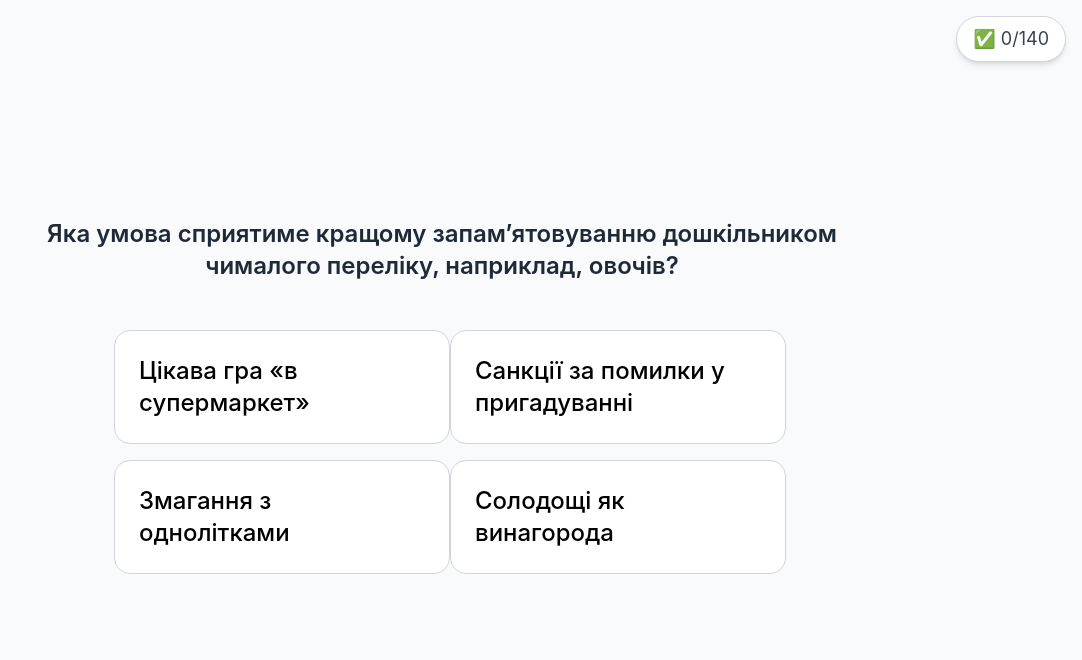
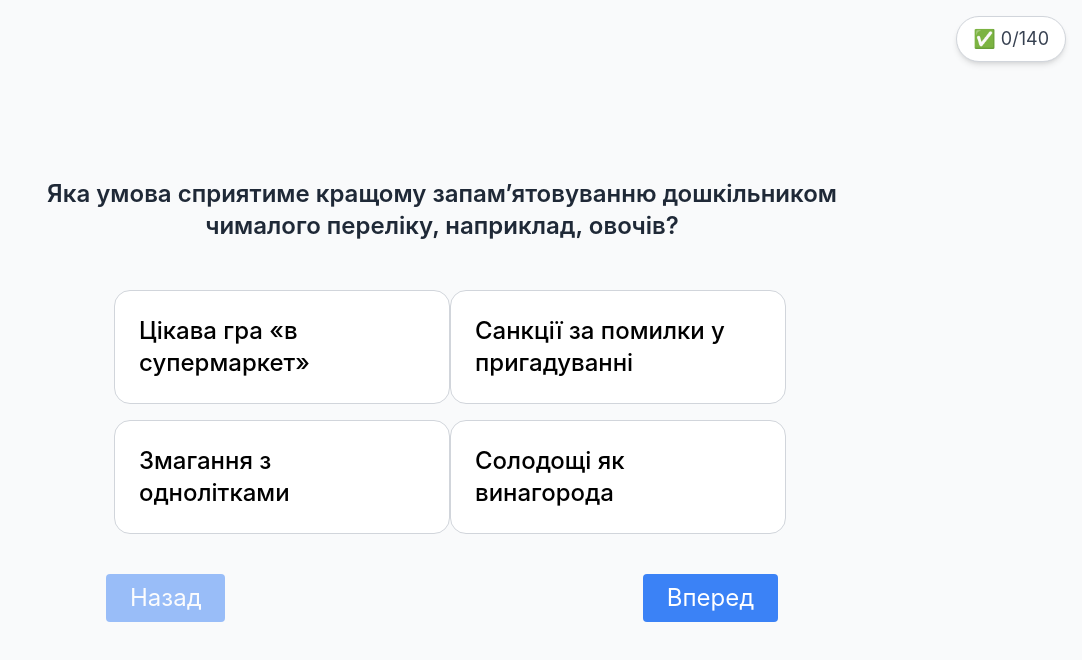
Before and after one commit to RuslanNegoda1989Arjuna/PsyTest, a React (Create React App) app: page / in a window 1280 px wide. Shown: the top 660 px of the page, without its empty margins (198-1280 px from the left). Built offline with nearby package versions, Linux system fonts and the light colour scheme.

Commit message:
button next

```diff
--- a/src/components/App.jsx
+++ b/src/components/App.jsx
@@ -14,22 +14,41 @@ export const App = () => {
     setSelected(index);
     setIsCorrect(correct);
 
-    // Скидаємо фокус з усіх кнопок
     buttonRefs.current.forEach((btn) => btn?.blur());
 
     if (correct) {
       setCorrectCount((prev) => prev + 1);
 
       setTimeout(() => {
-        setCurrentQuestion((prev) => prev + 1);
-        setSelected(null);
-        setIsCorrect(null);
+        if (currentQuestion < questions.length - 1) {
+          setCurrentQuestion((prev) => prev + 1);
+          setSelected(null);
+          setIsCorrect(null);
+        } else {
+          // Кінець тесту, можна нічого не робити
+        }
       }, 1000);
     } else {
       setTimeout(() => {
         setSelected(null);
         setIsCorrect(null);
       }, 1000);
+    }
+  };
+
+  const goNext = () => {
+    if (currentQuestion < questions.length - 1) {
+      setCurrentQuestion(currentQuestion + 1);
+      setSelected(null);
+      setIsCorrect(null);
+    }
+  };
+
+  const goPrev = () => {
+    if (currentQuestion > 0) {
+      setCurrentQuestion(currentQuestion - 1);
+      setSelected(null);
+      setIsCorrect(null);
     }
   };
 
@@ -45,16 +64,13 @@ export const App = () => {
 
   return (
     <div className="flex justify-center items-center h-screen bg-gray-50 px-4 relative text-base sm:text-lg md:text-xl lg:text-2xl">
-      {/* Лічильник правильних відповідей */}
       <div className="absolute top-4 right-4 bg-white border border-gray-300 rounded-full px-4 py-2 text-gray-700 shadow-md text-sm sm:text-base md:text-lg">
         ✅ {correctCount}/{questions.length}
       </div>
 
       <div className="max-w-4xl w-full text-center">
-        {/* Питання */}
         <div className="font-semibold mb-10 text-gray-800">{question}</div>
 
-        {/* Варіанти відповіді */}
         <div className="w-full max-w-2xl mx-auto">
           <div className="grid grid-cols-1 sm:grid-cols-2">
             {options.map((option, index) => {
@@ -85,7 +101,6 @@ export const App = () => {
           </div>
         </div>
 
-        {/* Повідомлення "Правильно!" або "Неправильно!" */}
         {isCorrect !== null && (
           <div
             className={`mt-8 font-bold ${
@@ -95,6 +110,24 @@ export const App = () => {
             {isCorrect ? '✅ Правильно!' : '❌ Неправильно. Спробуй ще раз'}
           </div>
         )}
+
+        <div className="flex justify-between max-w-2xl mx-auto mt-8">
+          <button
+            onClick={goPrev}
+            disabled={currentQuestion === 0}
+            className="px-6 py-2 bg-blue-500 text-white rounded disabled:opacity-50"
+          >
+            Назад
+          </button>
+
+          <button
+            onClick={goNext}
+            disabled={currentQuestion === questions.length - 1}
+            className="px-6 py-2 bg-blue-500 text-white rounded disabled:opacity-50"
+          >
+            Вперед
+          </button>
+        </div>
       </div>
     </div>
   );
```
